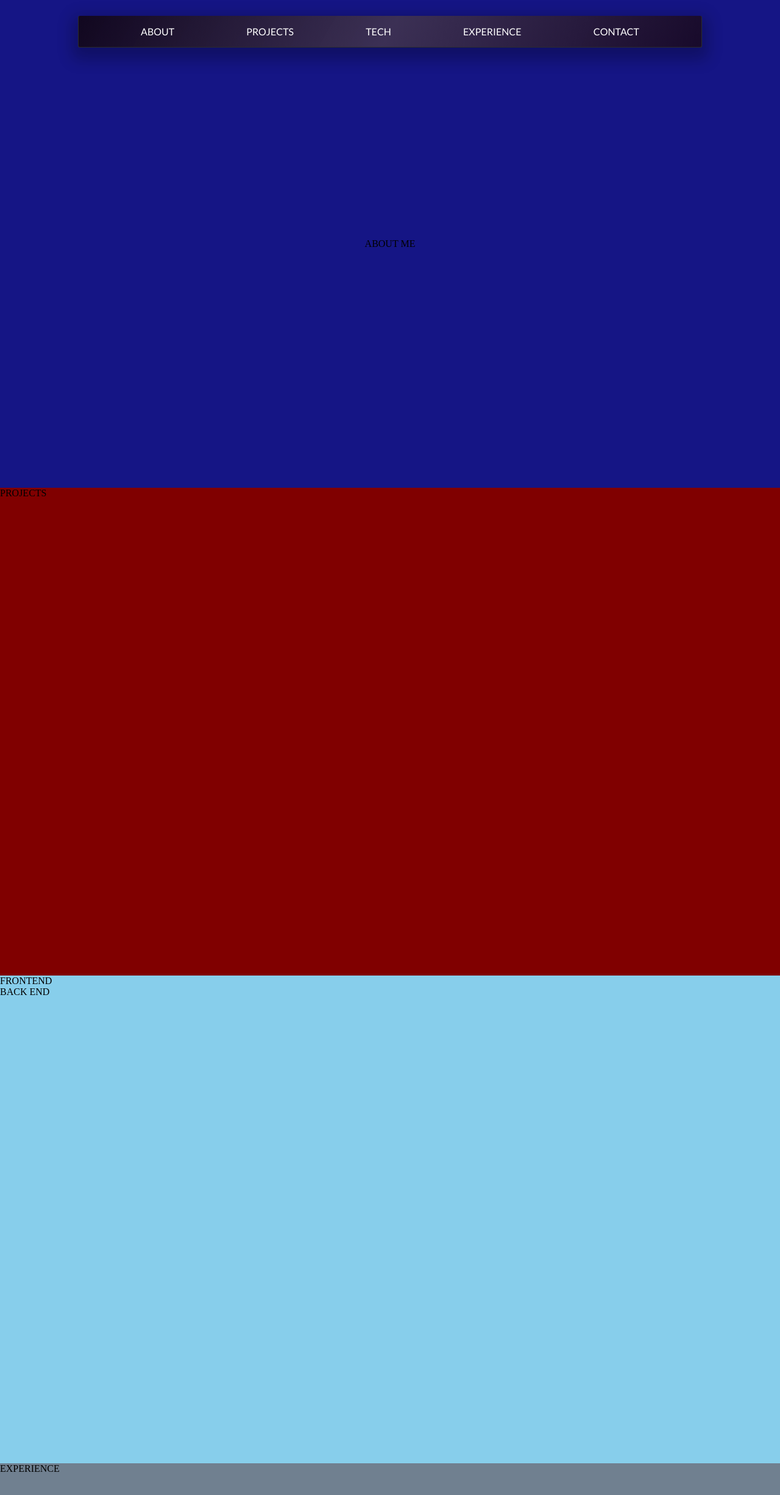
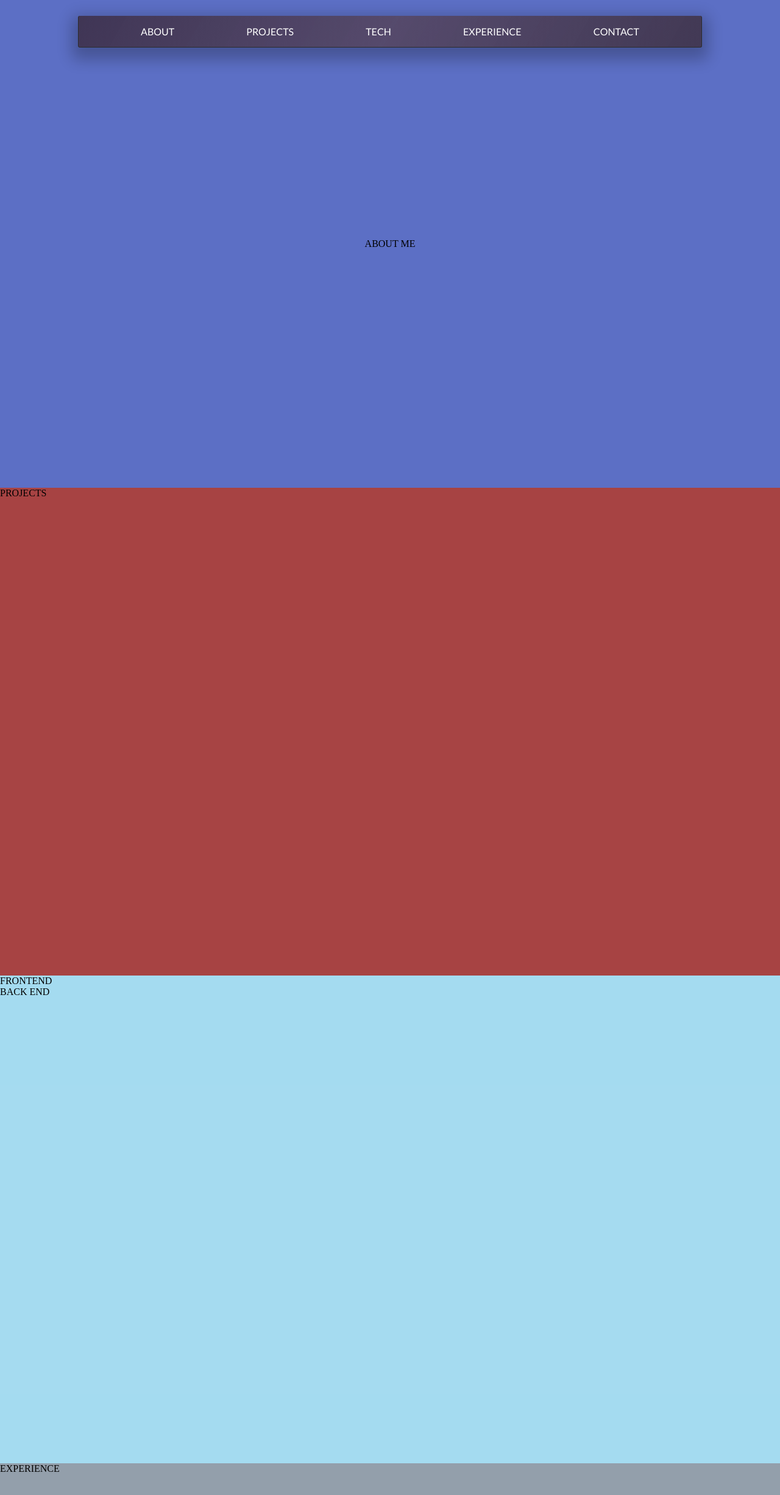
Before and after one commit to FCraven/portfolioSite, a plain HTML site: page index.html in a window 1280 px wide. Shown: the top 2452 px of the page at 61% size. Drawn offline with Linux system fonts and the light colour scheme.

Commit message:
raised opacity of bg to tone down color

```diff
--- a/index.html
+++ b/index.html
@@ -17,6 +17,7 @@
         <a class='nav-link' href='#experience'>EXPERIENCE</a>
         <a class='nav-link' href='#contact'>CONTACT</a>
     </nav>
+
     <main>
       <div id="about" class='flex-center'>ABOUT ME</div>
       <div id="projects">PROJECTS</div>
@@ -27,7 +28,6 @@
       <div id="experience">EXPERIENCE</div>
       <div id="contact">CONTACT</div>
     </main>
-    <footer>Hello World from the Footer</footer>
   </div>
   <script src='index.js'></script>
 </body>
--- a/styles.css
+++ b/styles.css
@@ -50,10 +50,11 @@ body {
   border-radius: 3px 3px 3px 3px;
   margin-top: 2%;
   box-shadow: 0px 10px 25px 10px rgba(0, 0, 0, 0.24);
-  background-image: linear-gradient(-60deg,rgba(0, 0, 0, 0.335),rgba(112, 121, 129, 0.315), rgba(0, 0, 0, 0.514));
+  background-image: linear-gradient(-60deg,rgba(63, 63, 63, 0.281),rgba(246, 246, 246, 0.102), rgba(49, 49, 49, 0.178));
   border-bottom: 1px ridge rgb(44, 44, 44);
   border-right: 1px ridge rgb(44, 44, 44);
-  border-left: 1px ridge rgb(44, 44, 44)
+  border-left: 1px ridge rgb(44, 44, 44);
+  border-top: none;
 }
 
 .nav-link:link {
@@ -99,27 +100,27 @@ body {
 }
 
 #about {
-  background-color: rgb(21, 21, 133);
+  background-color: rgba(41, 66, 179, 0.76);
   height: 100vh;
 
 }
 
 #projects {
-  background-color:maroon;
+  background-color:rgba(138, 6, 6, 0.753);
   height: 100vh;
 }
 
 #tech-stack {
-  background-color:skyblue;
+  background-color:rgba(135, 207, 235, 0.753);
   height: 100vh;
 }
 
 #experience {
-  background-color: slategray;
+  background-color: rgba(112, 128, 144, 0.753);
   height: 100vh;
 }
 
 #contact {
-  background-color: forestgreen;
+  background-color: rgba(34, 139, 34, 0.753);
   height: 100vh;
 }
```
Lines whose indentation alone changed are shown as unchanged.
